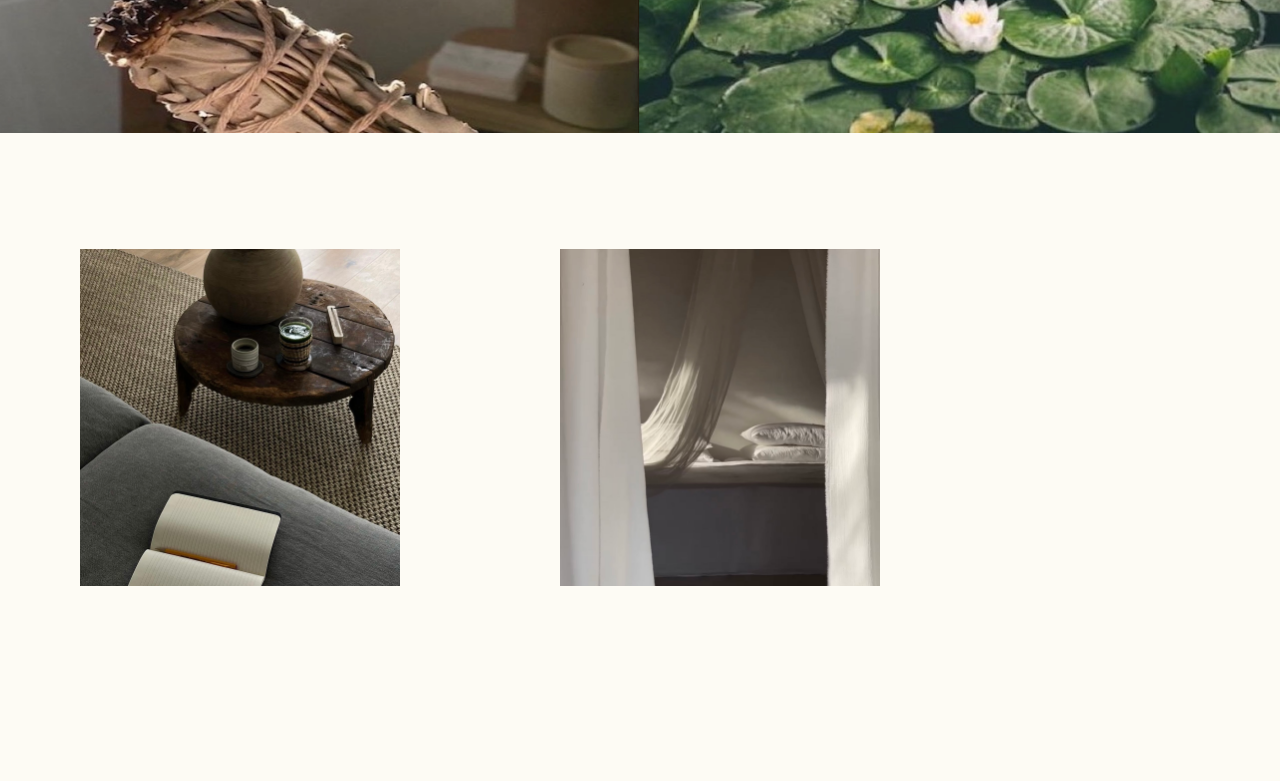
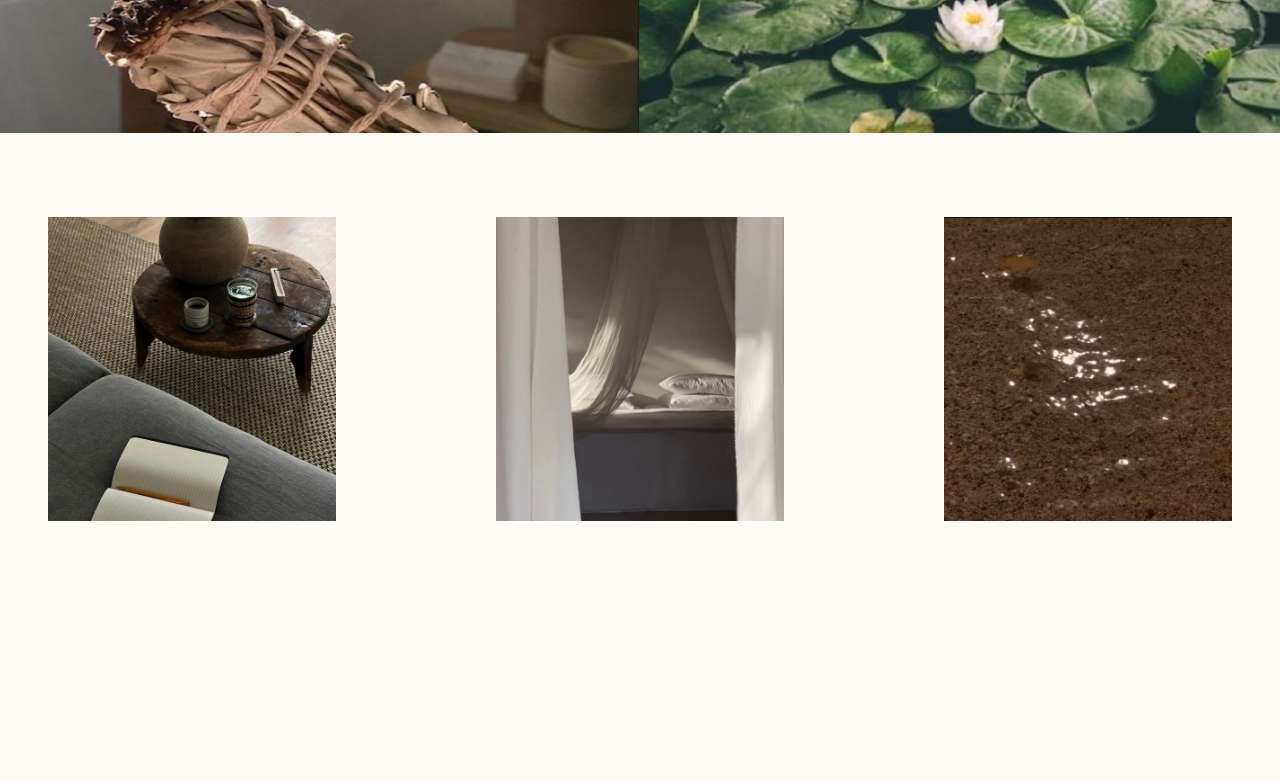
Before and after one commit to mehjwazir/ip, a React (Create React App) app: page / in a window 1280 px wide. Shown: the part 2240-3021 px from the top of the page. After the commit the page ends 2841 px from the top, so only its background shows below. Built offline with nearby package versions, Linux system fonts and the light colour scheme.

Commit message:
added margins and padding for row-img and added center styling in row-div Home.css

```diff
--- a/src/pages/Home.css
+++ b/src/pages/Home.css
@@ -58,12 +58,17 @@
 }
 
 
+.row-div {
+justify-content: center;
+	display: flex;
 
+}
 
 .row-img {
 	height: 25%;
 	width: 25%;
-	margin: 7rem 5rem 5rem 5rem;
+	margin: 4rem;
+	padding: 1rem;
 }
 
 
```
